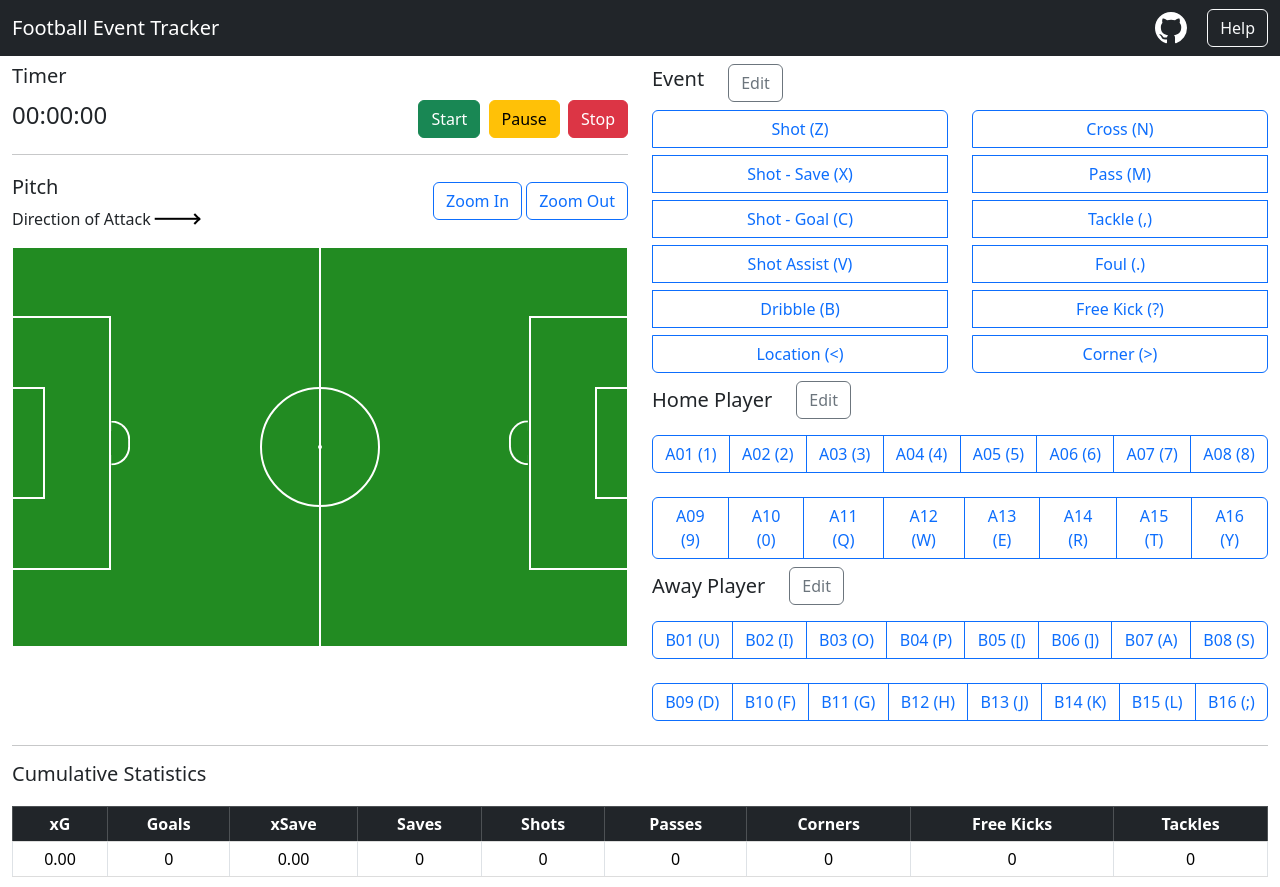
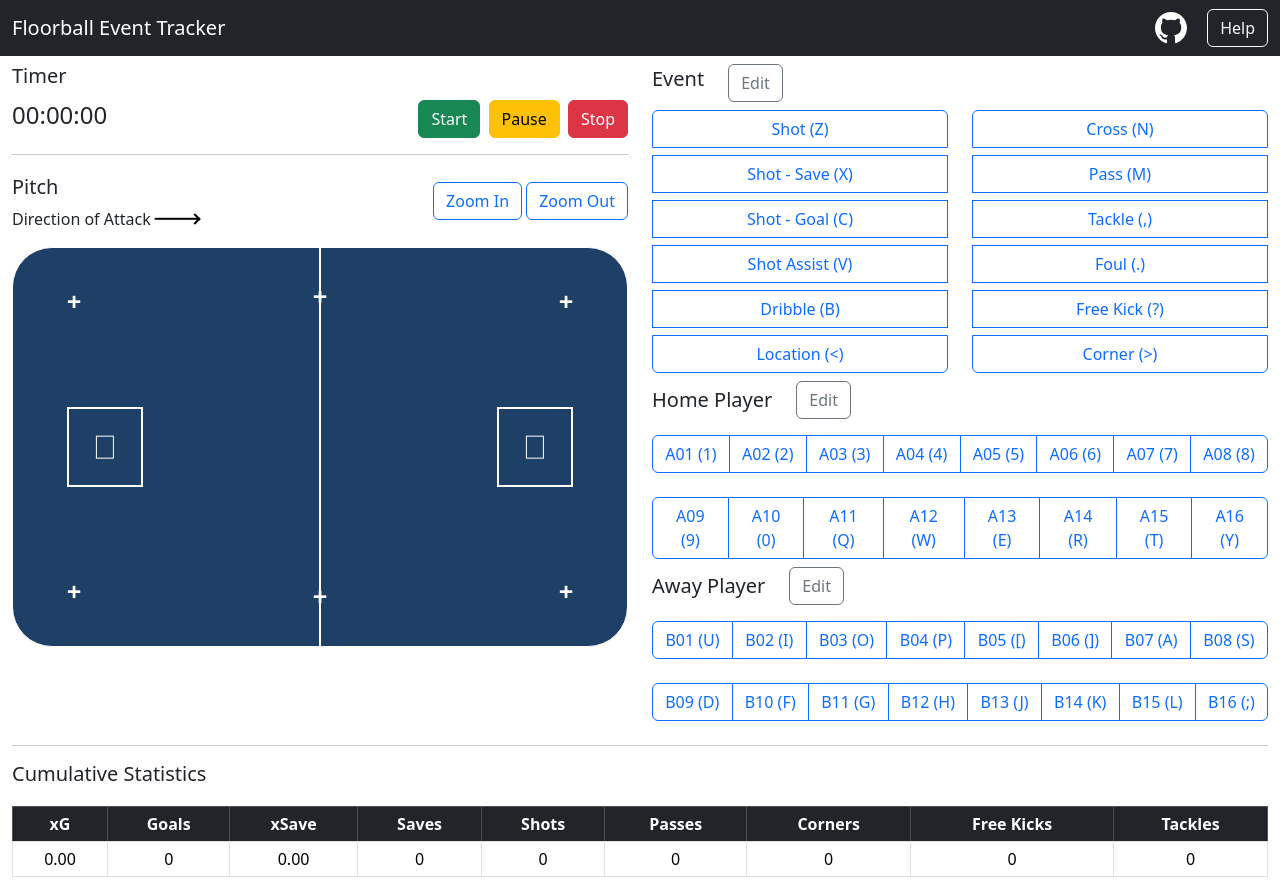
Before and after one commit to indicium15/event-tracker, a Flask app: page / in a window 1280 px wide. Shown: the top 887 px of the page. Run offline with Flask 3, Linux system fonts and the light colour scheme; some libraries are stand-ins or nearby versions.

Commit message:
Added floorball layout

```diff
--- a/static/index.css
+++ b/static/index.css
@@ -36,11 +36,60 @@
   /* Width needs to be a multiple of 105px */
   /* width: 620px; Now narrower */
   width: 100%;
-  background: #228b22; /* Field green */
+  aspect-ratio: 2 / 1;
+  /* background: #228b22; Field green */
+  background: #1e3f66; /* Replace field green with a deep blue */
   position: relative;
   border: 1px solid #fff;
   transition: transform 0.2s ease;
+  font-size: 2vw;
+  border-radius: 40px; /* You can increase/decrease based on desired curvature */
 }
+
+.floorball-plus {
+  position: absolute;
+  font-size: 1em;  /* scales with screen size */
+  font-weight: bold;
+  color: white;
+  user-select: none;
+}
+
+/* 3.5m from top/left/right => 8.75% */
+#plusTopLeft {
+  top: 8.75%;
+  left: 8.75%;
+}
+
+#plusTopRight {
+  top: 8.75%;
+  right: 8.75%;
+}
+
+/* 1.5m from top => 7.5% */
+#plusTopCenter {
+  top: 7.5%;
+  left: 50%;
+  transform: translateX(-50%);
+}
+
+/* 3.5m from bottom => 8.75% */
+#plusBottomLeft {
+  bottom: 8.75%;
+  left: 8.75%;
+}
+
+#plusBottomRight {
+  bottom: 8.75%;
+  right: 8.75%;
+}
+
+/* 1.5m from bottom => 7.5% */
+#plusBottomCenter {
+  bottom: 7.5%;
+  left: 50%;
+  transform: translateX(-50%);
+}
+
 
 .pitch-wrapper {
   overflow: auto;
@@ -62,23 +111,36 @@
   transform: translateX(-50%);
 }
 
+/* Outer goal area: 4m (vertically) x 5m (horizontally) */
+/* Pitch dimensions: 40m (width) x 20m (height) */
 .goal-area {
   position: absolute;
-  height: 28%; /* Adjusted for vertical orientation */
-  width: 5.23%; /* Narrower to be more realistic */
-  top: 35%;
+  width: 12.5%;   /* 5m / 40m * 100 */
+  height: 20%;    /* 4m / 20m * 100 */
+  top: 40%;       /* Centered vertically: (20m - 4m)/2 = 8m, which is 8/20 * 100 = 40% */
+  border: 2px solid #fff;
   background: none;
-  border: 2px solid #fff;
 }
 
+/* Position the left goal area 3.5m from the left edge (3.5/40 * 100 ≈ 8.75%) */
 .goal-area.left {
-  left: 0;
-  border-left: 0;
+  left: 8.75%;
 }
 
+/* Position the right goal area 3.5m from the right edge */
 .goal-area.right {
-  right: 0;
-  border-right: 0;
+  right: 8.75%;
+}
+
+/* Inner rectangle: the actual goal */
+.goal-area .actual-goal {
+  position: absolute;
+  width: 25%;   /* Make it narrower */
+  height: 30%;  /* Make it shorter */
+  top: 50%;
+  left: 50%;
+  transform: translate(-50%, -50%);
+  border: 1px solid #fff;
 }
 
 .center-circle {
--- a/templates/index.html
+++ b/templates/index.html
@@ -13,14 +13,14 @@
   <script src="https://cdn.datatables.net/2.0.1/js/dataTables.js"></script>
   <link rel="stylesheet" href="https://cdn.datatables.net/responsive/3.0.0/css/responsive.dataTables.min.css" />
   <script src="https://cdn.datatables.net/responsive/3.0.0/js/dataTables.responsive.min.js"></script>
-  <title>Football Event Tracker</title>
+  <title>Floorball Event Tracker</title>
 </head>
 
 <body>
   <div class="container-fluid">
     <div class="row">
       <nav class="navbar navbar-dark bg-dark">
-        <a class="navbar-brand" href="#">Football Event Tracker</a>
+        <a class="navbar-brand" href="#">Floorball Event Tracker</a>
         <form class="form-inline">
           <a href="https://github.com/indicium15/xg-web-app" class="github-link"><svg xmlns="http://www.w3.org/2000/svg"
               width="32" height="32" fill="white" class="bi bi-github" viewBox="0 0 16 16">
@@ -109,12 +109,19 @@
         <div class="pitch-container mt-3">
           <div class="pitch-wrapper">
             <div id="pitch">
-              <div class="goal-area left"></div>
-              <div class="goal-area right"></div>
-              <div class="center-circle"></div>
-              <div class="center-spot"></div>
-              <div class="eighteen-yard-box left"></div>
-              <div class="eighteen-yard-box right"></div>
+              <div class="goal-area left">
+                <div class="actual-goal"></div>
+              </div>
+              <div class="goal-area right">
+                <div class="actual-goal"></div>
+              </div>
+              <!-- Add floorball markings -->
+              <div class="floorball-plus" id="plusTopLeft">+</div>
+              <div class="floorball-plus" id="plusTopCenter">+</div>
+              <div class="floorball-plus" id="plusTopRight">+</div>
+              <div class="floorball-plus" id="plusBottomLeft">+</div>
+              <div class="floorball-plus" id="plusBottomCenter">+</div>
+              <div class="floorball-plus" id="plusBottomRight">+</div>
             </div>
           </div>
         </div>
```
Also changed, not shown: static/index.js (+18 -18 lines), static/favicon.ico, 1 other file.
